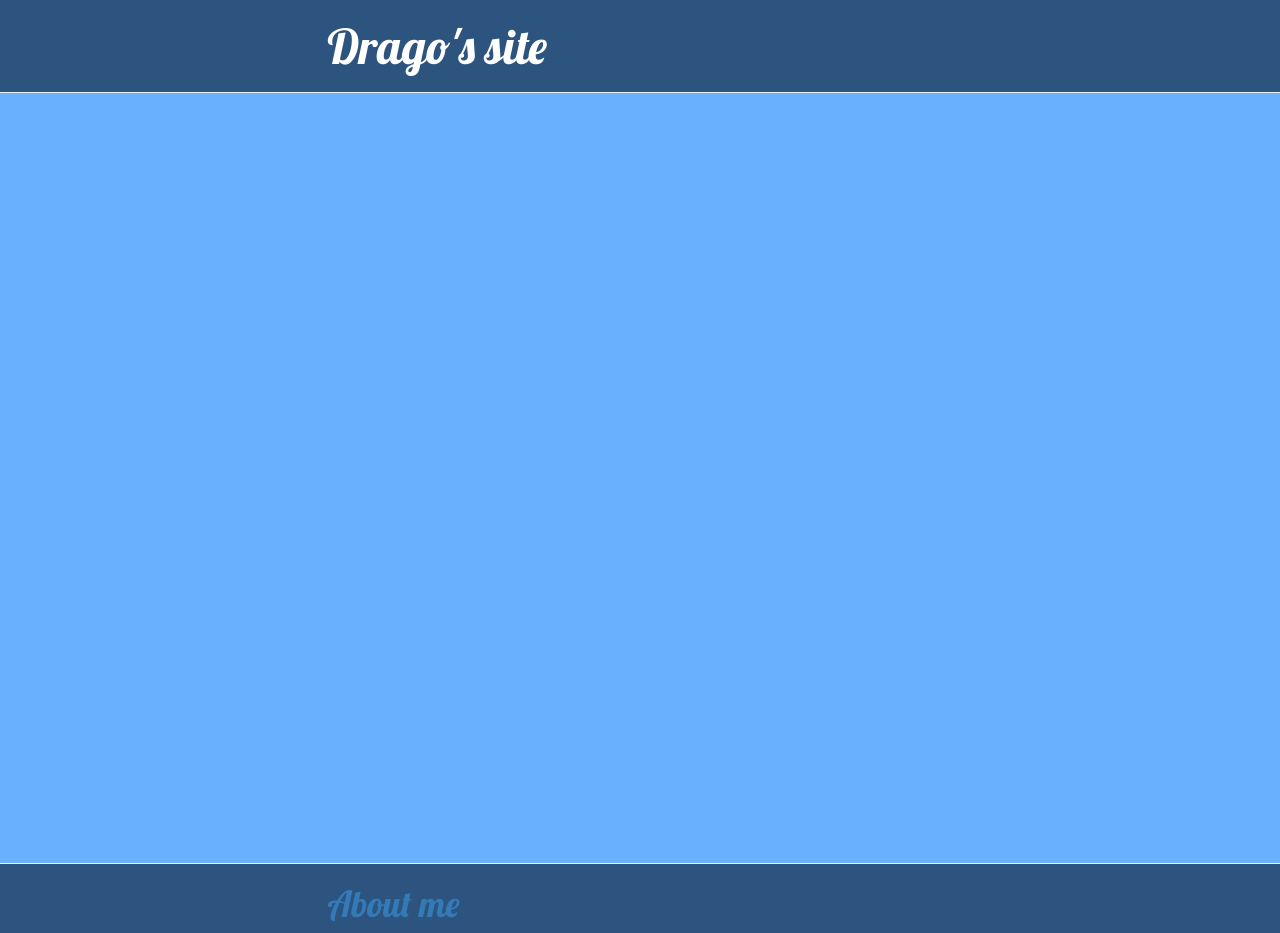
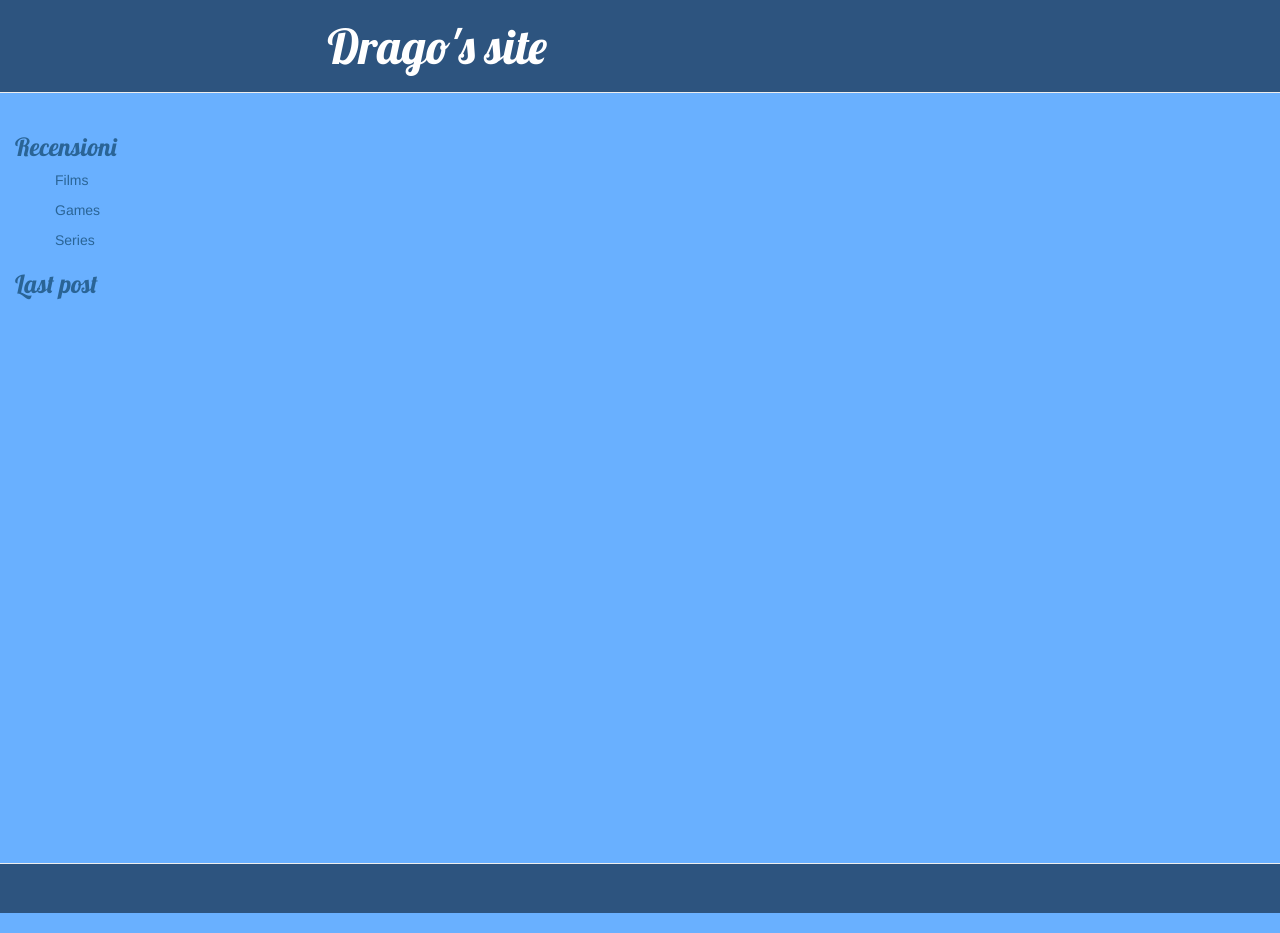
Before and after one commit to lorfio/my-site2, a Django app: page / in a window 1280 px wide. Run offline with Django 3.2, Linux system fonts and the light colour scheme; data that the repository does not hold is empty; some libraries are stand-ins or nearby versions.

Commit message:
modificato base template

```diff
--- a/blog/static/css/blog.css
+++ b/blog/static/css/blog.css
@@ -7,6 +7,7 @@
     background-color: #2D547F;
     margin-bottom: 0;
     border-top: solid 1px #eee;
+    height: 50px;
 }
 
 body {
@@ -65,3 +66,7 @@ h1, h2, h3, h4 {
 .post h1 a, .post h1 a:visited {
     color: #000000;
 }
+
+.general-menu h1 a, .general-menu ul a {
+  color: #2a6496;
+}
--- a/blog/templates/blog/base.html
+++ b/blog/templates/blog/base.html
@@ -25,12 +25,16 @@
     <div class="content container">
         <div class="row">
             <div class="col-md-3">
+                {% block menu %}
+                {% endblock %}
             </div>
            	<div class="col-md-6">
             		{% block content %}
             		{% endblock %}
            	</div>
             <div class="col-md-3">
+                {% block details %}
+                {% endblock %}
             </div>
         </div>
     </div>
@@ -39,7 +43,6 @@
           <div class="col-md-3">
           </div>
           <div class="col-md-6">
-            <h1><a href="/">About me</a></h1>
            </div>
            <div class="col-md-3">
            </div>
--- a/blog/templates/blog/post_list.html
+++ b/blog/templates/blog/post_list.html
@@ -1,5 +1,14 @@
 {% extends 'blog/base.html' %}
 
+{% block menu %}
+  <div class="general-menu">
+    <h1><a href="/">Recensioni</h1>
+      <ul><a href="/">Films</a></ul>
+      <ul><a href="/">Games</a></ul>
+      <ul><a href="/">Series</a></ul>
+    <h1><a href="/">Last post</h1>
+  </div>
+{% endblock %}
 {% block content %}
             {% for post in posts %}
                 <div class="post">
```
